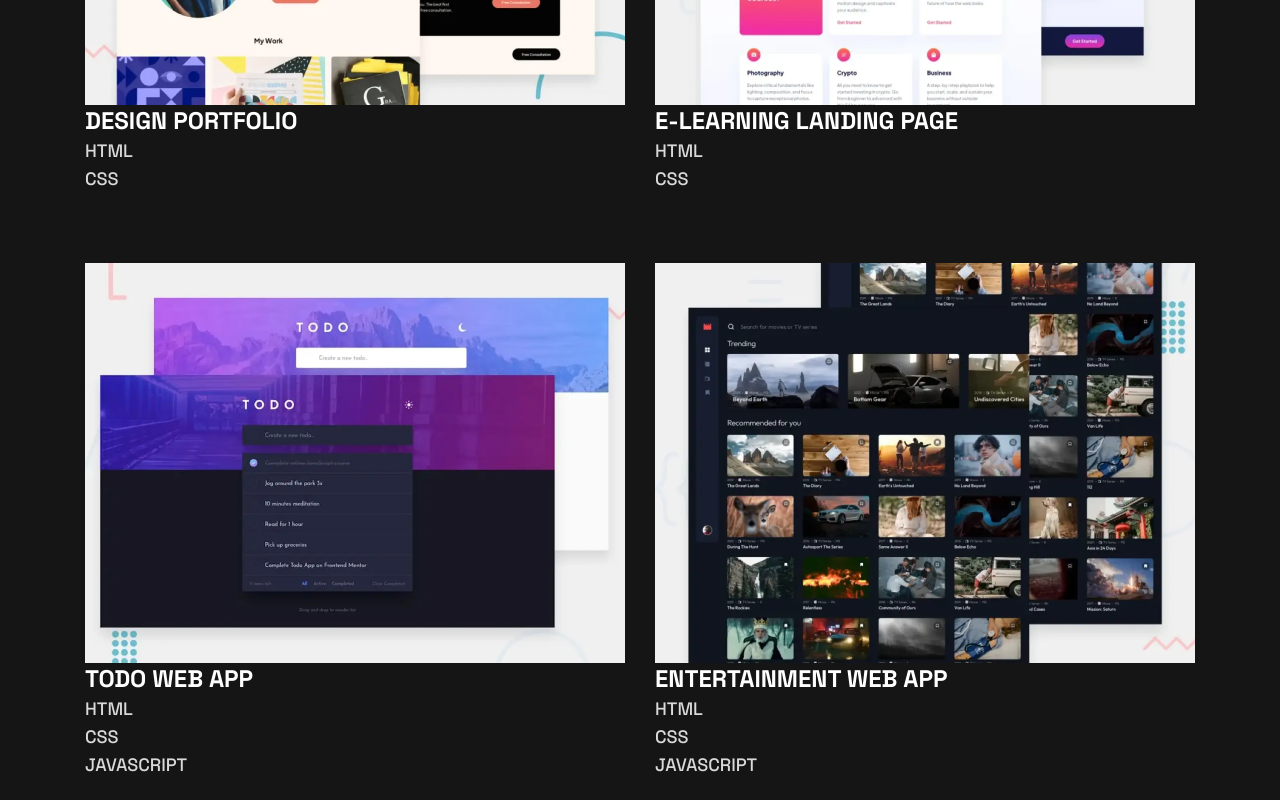
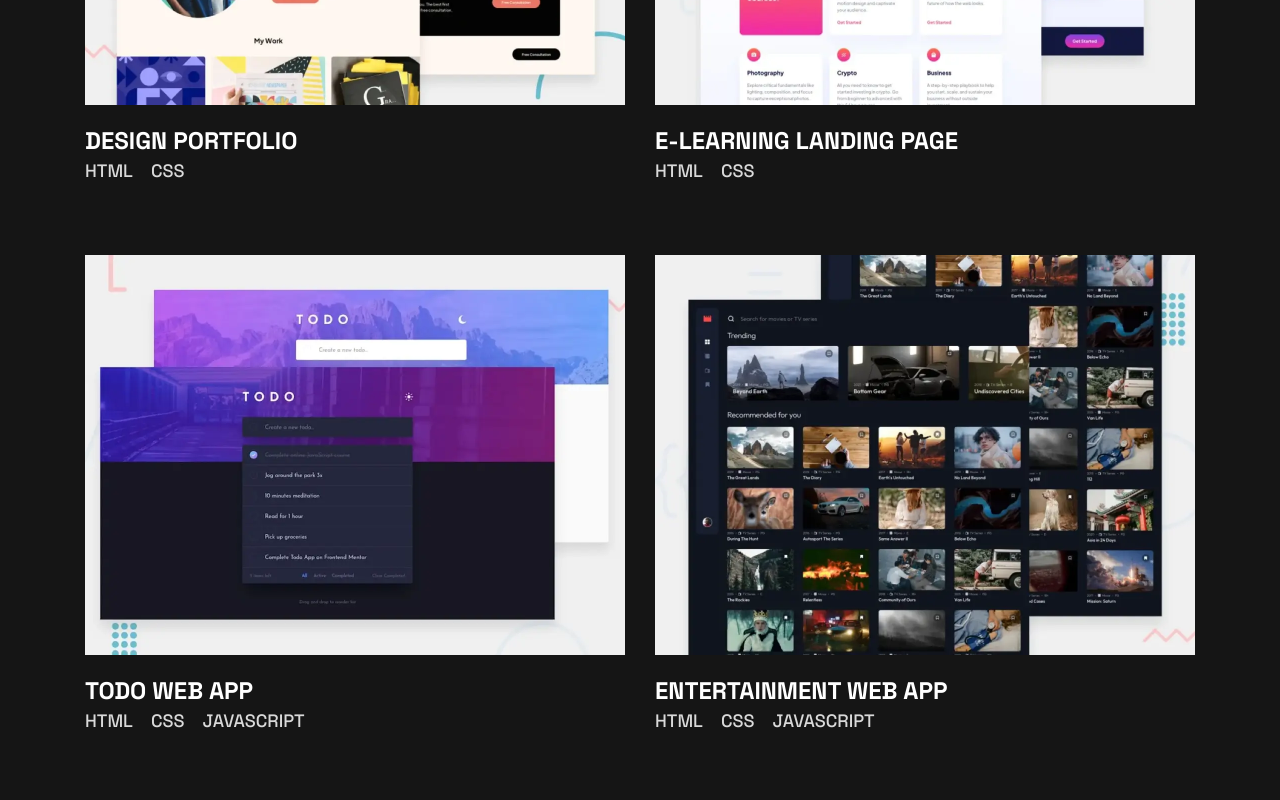
Before and after one commit to SufyanAhmed1850/portfolio-website, a React (Vite) app: page / in a window 1280 px wide. Shown: the part 1960-2760 px from the top of the page. Built offline with nearby package versions, Linux system fonts and the light colour scheme.

Commit message:
projects overlay

```diff
--- a/src/Components/Contact/Contact.css
+++ b/src/Components/Contact/Contact.css
@@ -34,18 +34,20 @@
     resize: none;
 }
 
-.qoute .btn {
+.btn {
+    width: max-content;
     align-self: flex-end;
     font-size: 1rem;
     line-height: 1.625rem;
     letter-spacing: 0.143125rem;
     font-weight: 700;
     color: var(--white-60-);
+}
+.btn span {
     padding-bottom: 0.425rem;
     border-bottom: 0.125rem solid var(--accent-);
     cursor: pointer;
 }
-
-.qoute .btn:hover {
+.btn span:hover {
     color: var(--accent-);
 }
--- a/src/Components/Projects/Project/index.jsx
+++ b/src/Components/Projects/Project/index.jsx
@@ -1,9 +1,29 @@
+import { useState } from "react";
 import "./project.css";
 
 const Project = ({ img, title, techs }) => {
+    const [showOverlay, setShowOverlay] = useState(false);
+
     return (
-        <div className="project">
+        <div
+            onMouseEnter={() => setShowOverlay(true)}
+            onMouseLeave={() => setShowOverlay(false)}
+            className={`project ${showOverlay ? "overlay-active" : ""}`}
+        >
+            <div className="img-container">
                 <img src={img} alt={title} />
+                <div className="overlay">
+                    <div className="overlay-btn">
+                        <div className="btn">
+                            <span>VIEW PROJECT</span>
+                        </div>
+                        <div className="btn">
+                            <span>VIEW CODE</span>
+                        </div>
+                    </div>
+                </div>
+            </div>
+            <div>
                 <h3>{title}</h3>
                 <div className="tech">
                     {techs.map((tech, ind) => {
@@ -11,6 +31,7 @@ const Project = ({ img, title, techs }) => {
                     })}
                 </div>
             </div>
+        </div>
     );
 };
 
--- a/src/Components/Projects/Project/project.css
+++ b/src/Components/Projects/Project/project.css
@@ -1,3 +1,58 @@
+.project {
+    display: flex;
+    flex-direction: column;
+    gap: 1.25rem;
+}
+
 .project img {
     width: 100%;
 }
+
+.tech {
+    display: flex;
+    gap: 1.125rem;
+}
+
+.project .img-container {
+    position: relative;
+}
+
+.overlay {
+    position: absolute;
+    top: 0;
+    left: 0;
+    width: 100%;
+    height: 100%;
+    backdrop-filter: blur(0);
+    -webkit-backdrop-filter: blur(0);
+    transition: all 0.3s ease-in-out;
+}
+
+.overlay .btn {
+    display: none;
+}
+
+.project.overlay-active .btn {
+    display: flex;
+}
+
+.overlay-btn {
+    display: flex;
+    flex-direction: column;
+    gap: 3rem;
+}
+
+.project.overlay-active .btn {
+    width: 100%;
+    justify-content: center;
+    align-items: center;
+}
+
+.project.overlay-active .overlay {
+    background: rgba(0, 0, 0, 0.65);
+    backdrop-filter: blur(14px);
+    -webkit-backdrop-filter: blur(14px);
+    display: flex;
+    justify-content: center;
+    align-items: center;
+}
```
Lines whose indentation alone changed are shown as unchanged.
